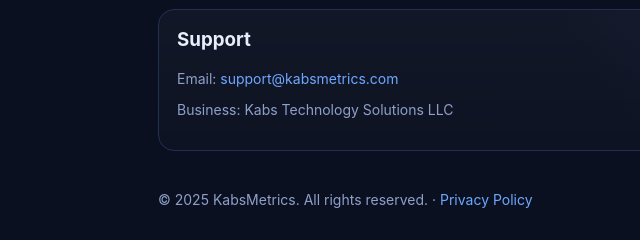
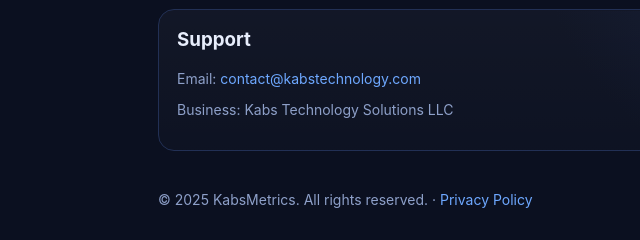
Before and after one commit to kabstechnologysolutions-droid/wwwkabsmetrics, a plain HTML site: page index.html in a window 1280 px wide. Shown: the part 789-1029 px from the top of the page, 6-646 px from the left. Drawn offline with Linux system fonts and the light colour scheme.

Commit message:
Update index.html

```diff
--- a/index.html
+++ b/index.html
@@ -132,7 +132,7 @@
 
     <section id="support" class="card" style="margin-top:24px">
       <h3 style="margin-top:0">Support</h3>
-      <p class="fine">Email: <a class="link" href="mailto:support@kabsmetrics.com">support@kabsmetrics.com</a></p>
+      <p class="fine">Email: <a class="link" href="mailto:contact@kabstechnology.com">contact@kabstechnology.com</a></p>
       <p class="fine">Business: Kabs Technology Solutions LLC</p>
     </section>
 
@@ -153,8 +153,8 @@
       <p><strong>We do not sell your data.</strong> We use industry‑standard security and restrict access to authorized personnel only.</p>
       <p><strong>Data you provide:</strong> vehicle names, trips, costs, payments, and settings you configure. <strong>Data we do not access:</strong> your bank credentials or card numbers—KabsMetrics does not store or process payment card data.</p>
       <p><strong>Analytics:</strong> We may use privacy‑respecting analytics to understand aggregate usage (for example, Plausible or App Store analytics). IP addresses are not used to identify you.</p>
-      <p><strong>Your choices:</strong> You can export or delete your data at any time by emailing <a class="link" href="mailto:privacy@kabsmetrics.com">privacy@kabsmetrics.com</a>. California residents can exercise CCPA rights via the same address.</p>
-      <p><strong>Contact:</strong> <a class="link" href="mailto:privacy@kabsmetrics.com">privacy@kabsmetrics.com</a> · <a class="link" href="mailto:support@kabsmetrics.com">support@kabsmetrics.com</a></p>
+      <p><strong>Your choices:</strong> You can export or delete your data at any time by emailing <a class="link" href="mailto:contact@kabstechnology.com">contact@kabstechnology.com</a>. California residents can exercise CCPA rights via the same address.</p>
+      <p><strong>Contact:</strong> <a class="link" href="mailto:contact@kabstechnology.com">contact@kabstechnology.com</a></p>
     </div>
   </dialog>
 
```
